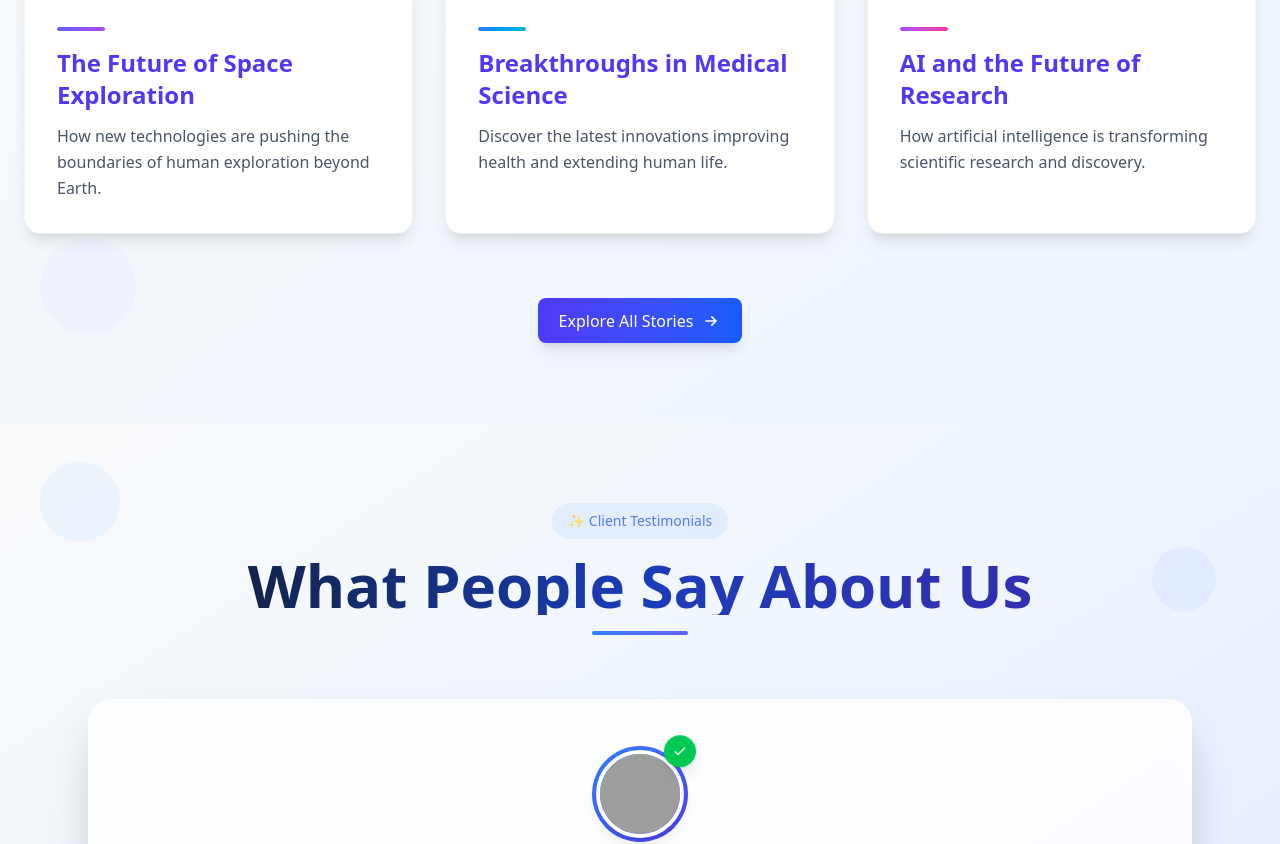
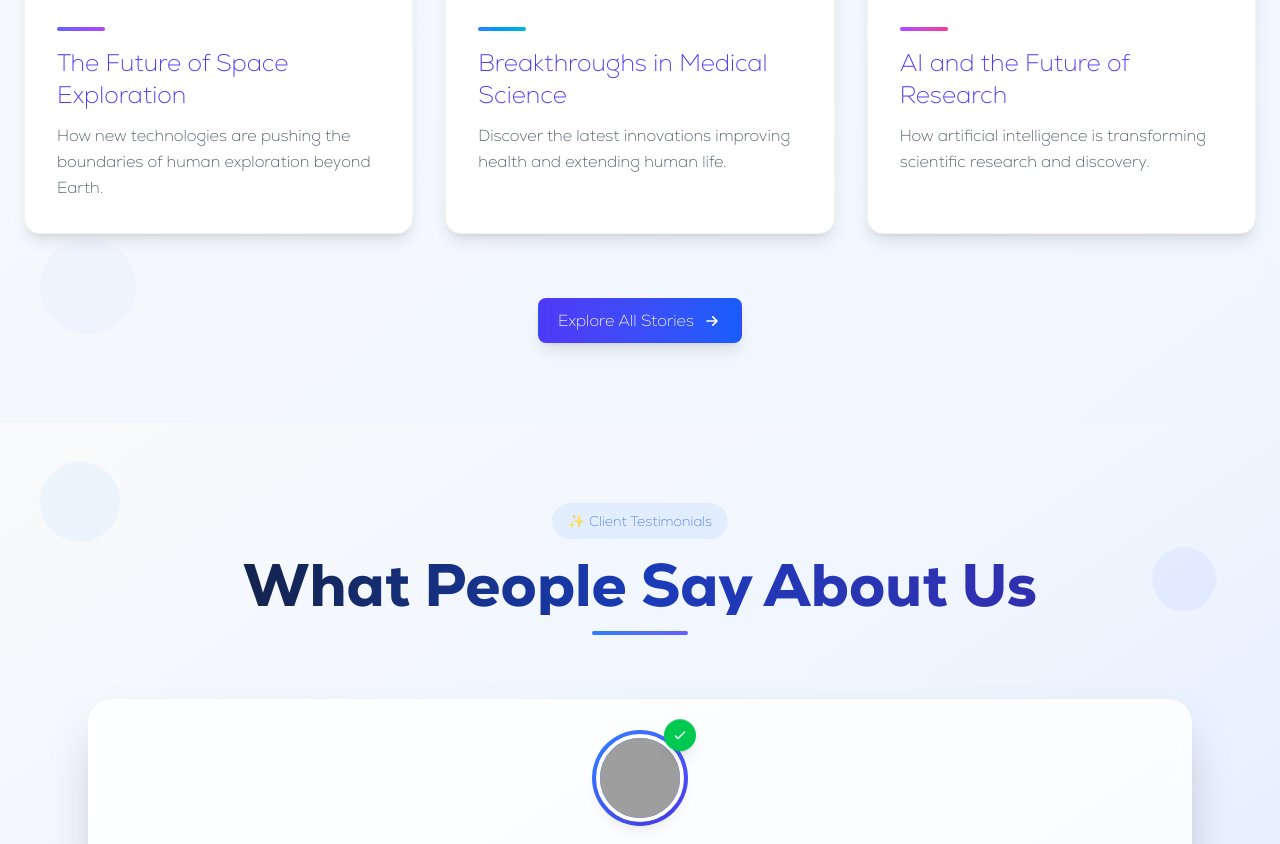
Before and after one commit to habibFRH/nexapharmacie_website, a React (Vite) app: page / in a window 1280 px wide. Shown: the part 3267-4111 px from the top of the page. Built offline with nearby package versions, Linux system fonts and the light colour scheme; grey boxes are pictures that could not be loaded.

Commit message:
nexa font added

```diff
--- a/src/index.css
+++ b/src/index.css
@@ -1,4 +1,30 @@
 @import "tailwindcss";
+
+/* Nexa Font Face Declarations */
+@font-face {
+  font-family: 'Nexa';
+  src: url('/fonts/Nexa-ExtraLight.ttf') format('truetype');
+  font-weight: 200;
+  font-style: normal;
+  font-display: swap;
+}
+
+@font-face {
+  font-family: 'Nexa';
+  src: url('/fonts/Nexa-Heavy.ttf') format('truetype');
+  font-weight: 900;
+  font-style: normal;
+  font-display: swap;
+}
+
+/* Use ExtraLight as the default normal weight */
+@font-face {
+  font-family: 'Nexa';
+  src: url('/fonts/Nexa-ExtraLight.ttf') format('truetype');
+  font-weight: normal;
+  font-style: normal;
+  font-display: swap;
+}
 
 /* Custom animations for SliderSection */
 @keyframes float {
@@ -30,7 +56,7 @@
 
 
 :root {
-  font-family: system-ui, Avenir, Helvetica, Arial, sans-serif;
+  font-family: 'Nexa', system-ui, Avenir, Helvetica, Arial, sans-serif;
   line-height: 1.5;
   font-weight: 400;
 
@@ -46,6 +72,40 @@
 
 body{
   background-color: white;
+  font-family: 'Nexa', system-ui, -apple-system, BlinkMacSystemFont, 'Segoe UI', Roboto, sans-serif;
+}
+
+/* Heading elements using Nexa font */
+h1, h2, h3, h4, h5, h6 {
+  font-family: 'Nexa', system-ui, -apple-system, BlinkMacSystemFont, 'Segoe UI', Roboto, sans-serif;
+}
+
+/* Specific heading weights */
+h1 {
+  font-weight: 900; /* Nexa Heavy */
+}
+
+h2 {
+  font-weight: 900; /* Nexa Heavy */
+}
+
+h3 {
+  font-weight: 200; /* Nexa ExtraLight */
+}
+
+h4, h5, h6 {
+  font-weight: 200; /* Nexa ExtraLight */
+}
+
+/* Utility classes for different Nexa font weights */
+.font-nexa-extralight {
+  font-family: 'Nexa', sans-serif;
+  font-weight: 200;
+}
+
+.font-nexa-heavy {
+  font-family: 'Nexa', sans-serif;
+  font-weight: 900;
 }
 
 
```
Also changed, not shown: public/fonts/Nexa-ExtraLight.ttf (added), public/fonts/Nexa-Heavy.ttf (added).
